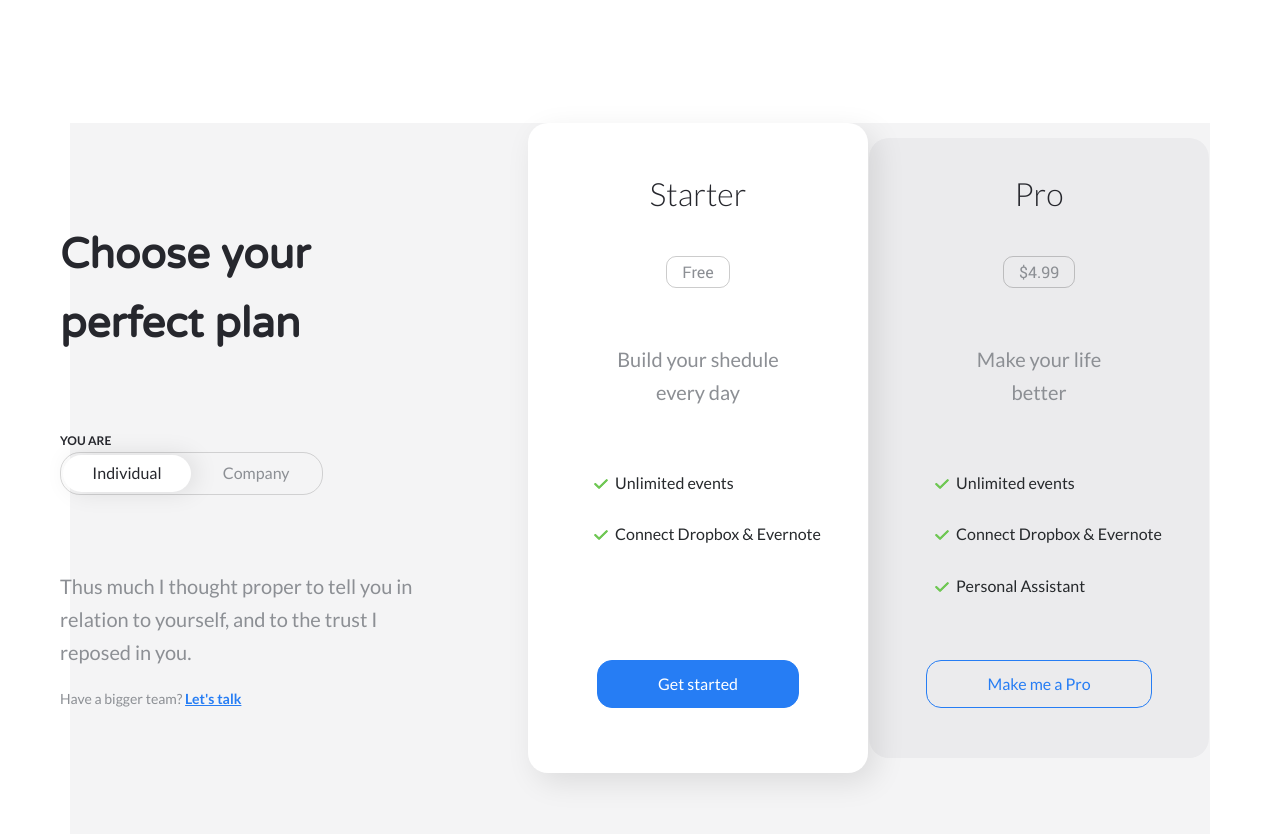
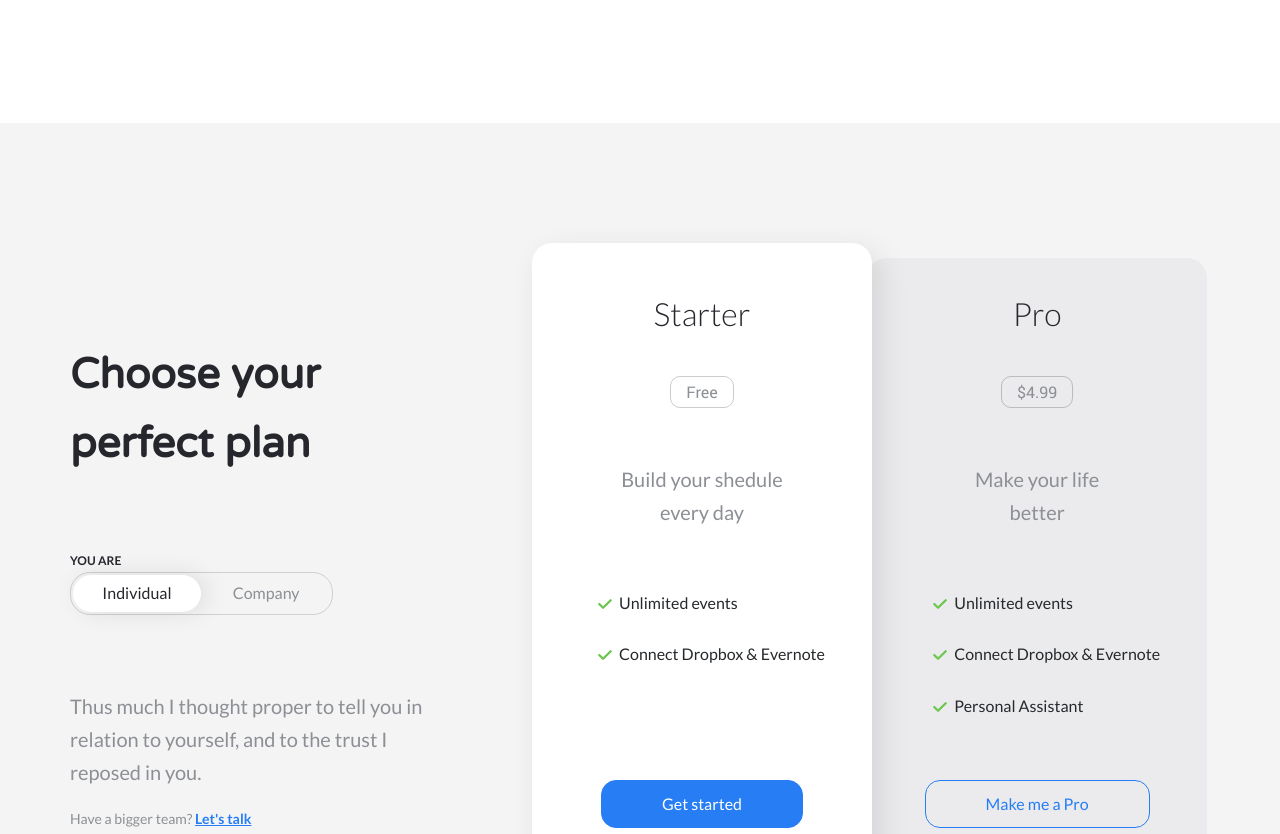
Before and after one commit to dizdostuk/newProvidence, a website: page app/index.html in a window 1280 px wide. Shown: the part 5860-6694 px from the top of the page. Drawn offline with Linux system fonts and the light colour scheme.

Commit message:
Some error, can't pull from git

```diff
--- a/app/scss/main.scss
+++ b/app/scss/main.scss
@@ -612,14 +612,15 @@ h3 {
 ******************Perfect plans********************
 **************************************************/
 .perfect_plans {
-  width: 1140px;
+  width: 100%;
   height: 890px;
-  margin: 0 auto;
   background-color: #f4f4f5;
+  display: grid;
+  align-items: center;
+  justify-content: center;
   .perfect_plans_wrapper {
-    display: grid;
-    align-items: center;
-    justify-content: center;
+    width: 1140px;
+    margin: 0 auto;
   }
 }
 .perfect_plans_grid {
@@ -686,6 +687,7 @@ h3 {
 .perfect_plans_ways_grid {
   display: grid;
   grid-template-columns: 42% 42%;
+  align-items: center;
 }
 .perfect_plan_active {
   height: 650px !important;
@@ -695,6 +697,7 @@ h3 {
 }
 .perfect_plan_starter, .perfect_plan_premium {
   width: 340px;
+  height: 620px;
   background-color: #ebebed;
   border-radius: 20px;
   display: flex;
```
Also changed, not shown: app/css/main.min.css.
